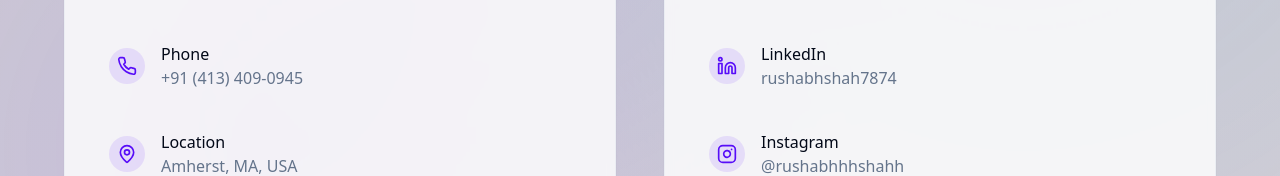
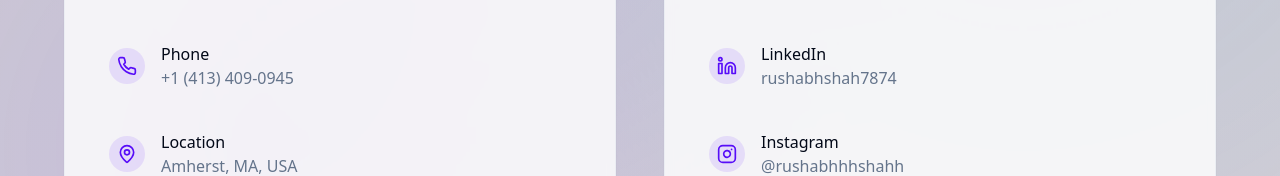
Before and after one commit to madmax7874/madmax7874.github.io, a React (Vite) app: page / in a window 1280 px wide. Shown: the part 6239-6415 px from the top of the page. Built offline with nearby package versions, Linux system fonts and the light colour scheme.

Commit message:
fix contact

```diff
--- a/src/components/sections/ContactSection.tsx
+++ b/src/components/sections/ContactSection.tsx
@@ -12,7 +12,7 @@ const contactInfo = [
   {
     icon: Phone,
     label: "Phone",
-    value: "+91 (413) 409-0945",
+    value: "+1 (413) 409-0945",
     href: "tel:+14134090945"
   },
   {
```
